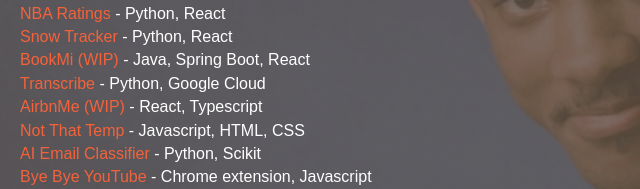
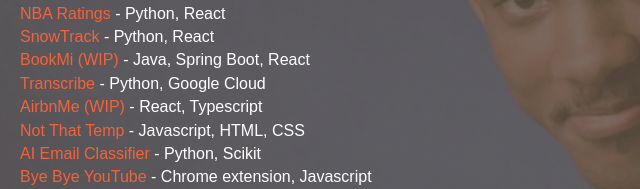
Before and after one commit to WillSmithTE/WillSmithTE.github.io, a plain HTML site: page index.html in a window 1280 px wide. Shown: the part 247-436 px from the top of the page, 0-640 px from the left. Drawn offline with nearby package versions, Linux system fonts and the light colour scheme.

Commit message:
update name

```diff
--- a/index.html
+++ b/index.html
@@ -30,7 +30,7 @@
         <span> - Python, React</span>
     </div>
     <div class="project">
-        <a href="http://willsmithte.com/snow" target="_blank">Snow Tracker</a>
+        <a href="http://willsmithte.com/snow" target="_blank">SnowTrack</a>
         <span> - Python, React</span>
     </div>
     <div class="project">
```
